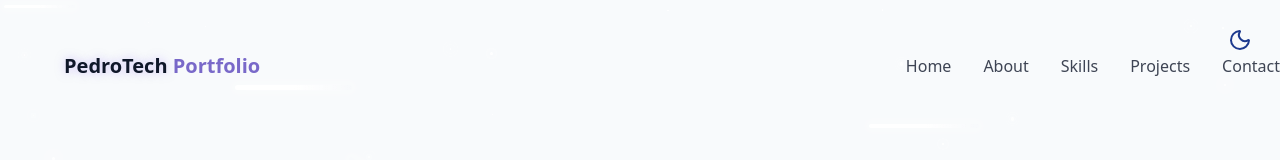
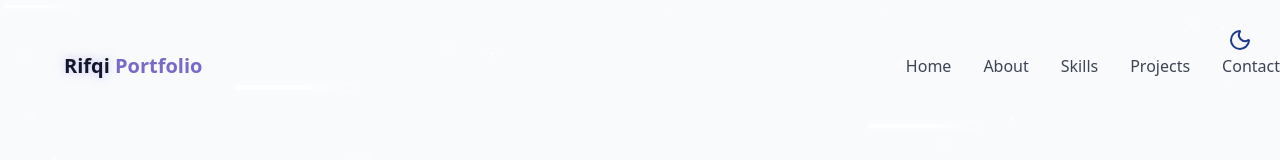
Before and after one commit to rifqiadrianto007/React_Portofolio, a React (Vite) app: page / in a window 1280 px wide. Shown: the top 160 px of the page. Built offline with nearby package versions, Linux system fonts and the light colour scheme.

Commit message:
Navbar update & cleancode

```diff
--- a/src/components/Navbar.jsx
+++ b/src/components/Navbar.jsx
@@ -32,10 +32,9 @@ export const Navbar = () => {
             <div className="container flex items-center justify-between">
                 <a
                     className="text-xl font-bold text-primary flex items-center"
-                    href="#hero"
-                >
+                    href="#hero">
                     <span className="relative z-10">
-                        <span className="text-glow text-foreground"> PedroTech </span>{" "}
+                        <span className="text-glow text-foreground"> Rifqi </span>
                         Portfolio
                     </span>
                 </a>
@@ -46,8 +45,7 @@ export const Navbar = () => {
                         <a
                             key={key}
                             href={item.href}
-                            className="text-foreground/80 hover:text-primary transition-colors duration-300"
-                        >
+                            className="text-foreground/80 hover:text-primary transition-colors duration-300">
                             {item.name}
                         </a>
                     ))}
@@ -58,28 +56,24 @@ export const Navbar = () => {
                 <button
                     onClick={() => setIsMenuOpen((prev) => !prev)}
                     className="md:hidden p-2 text-foreground z-50"
-                    aria-label={isMenuOpen ? "Close Menu" : "Open Menu"}
-                >
-                    {isMenuOpen ? <X size={24} /> : <Menu size={24} />}{" "}
+                    aria-label={isMenuOpen ? "Close Menu" : "Open Menu"}>
+                    {isMenuOpen ? <X size={24} /> : <Menu size={24} />}
                 </button>
 
                 <div
                     className={cn(
                         "fixed inset-0 bg-background/95 backdroup-blur-md z-40 flex flex-col items-center justify-center",
                         "transition-all duration-300 md:hidden",
-                        isMenuOpen
-                            ? "opacity-100 pointer-events-auto"
+                        isMenuOpen ? "opacity-100 pointer-events-auto"
                             : "opacity-0 pointer-events-none"
-                    )}
-                >
+                    )}>
                     <div className="flex flex-col space-y-8 text-xl">
                         {navItems.map((item, key) => (
                             <a
                                 key={key}
                                 href={item.href}
                                 className="text-foreground/80 hover:text-primary transition-colors duration-300"
-                                onClick={() => setIsMenuOpen(false)}
-                            >
+                                onClick={() => setIsMenuOpen(false)}>
                                 {item.name}
                             </a>
                         ))}
```
